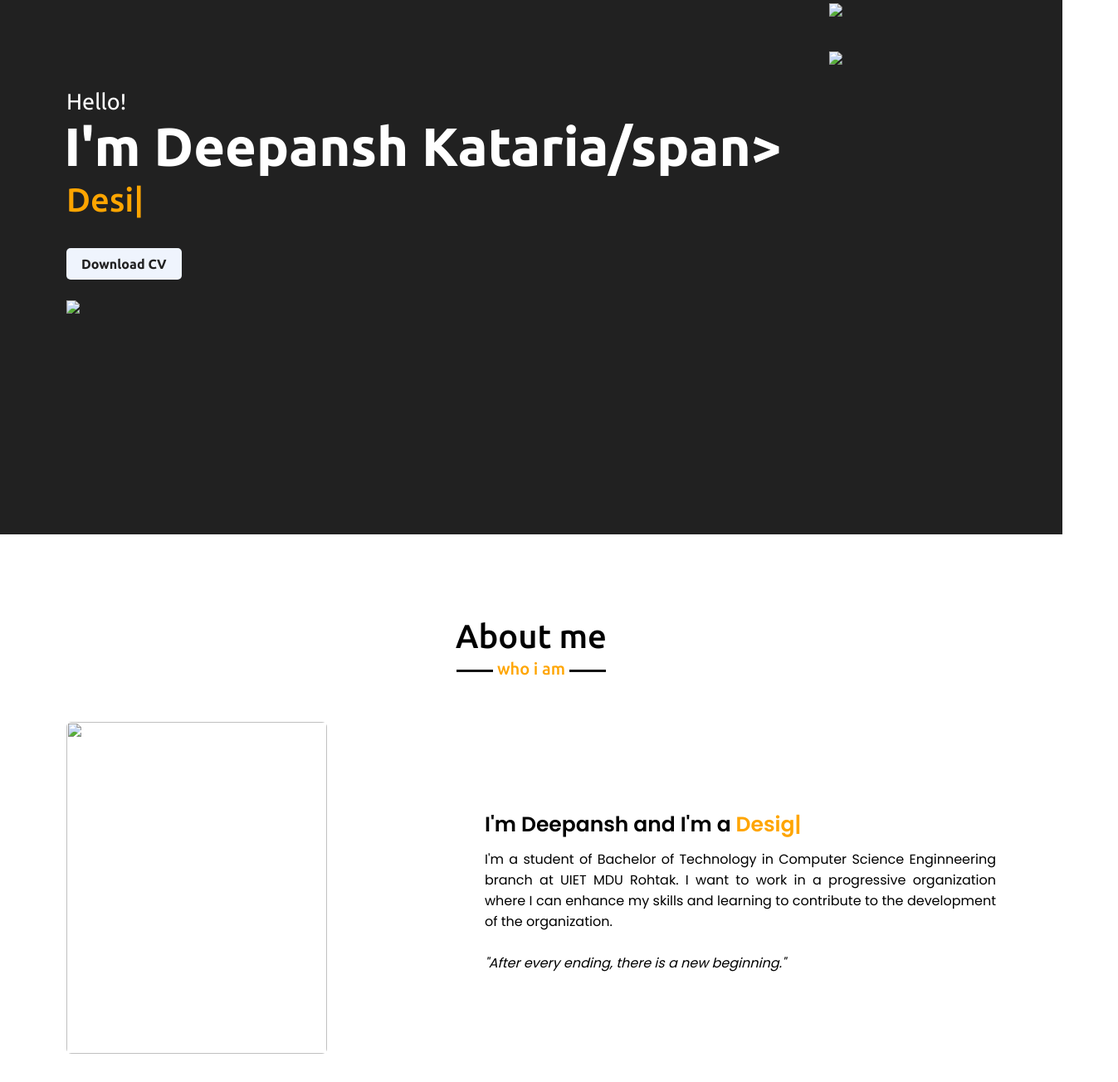
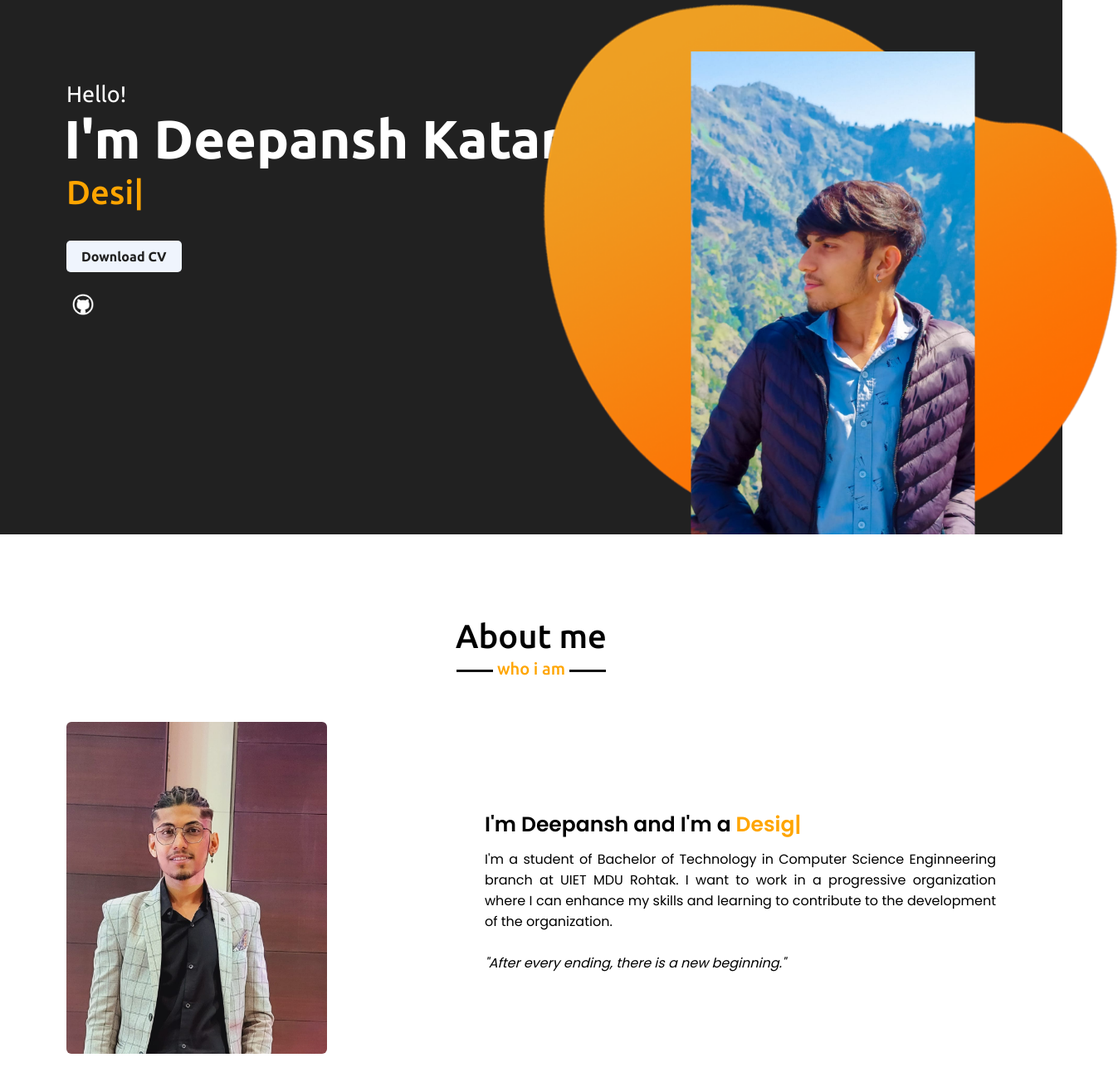
Before and after one commit to deepansh0411/-PORTFOLIO-, a plain HTML site: page index.html in a window 1280 px wide. Shown: the part 156-1460 px from the top of the page at 83% size, 1347 px wide, since content can reach past the window. Drawn offline with nearby package versions, Linux system fonts and the light colour scheme.

Commit message:
Update index.html

```diff
--- a/index.html
+++ b/index.html
@@ -37,20 +37,20 @@
         <div class="max-width">
             <div class="home-content">
                 <div class="text-1">Hello!</div>
-                <div class="text-2">I'm Deepansh <span class="kataria">Kataria/span></div>
+                <div class="text-2">I'm Deepansh <span class="kataria">Kataria</span></div>
                 <div class="text-3"><span class="typing"></span></div>
                 <a class="cv" href="DEEPANSH's RESUME.pdf" target="_blank">Download CV</a>
                 <div class="social">
                     <ul>
-                        <li><a href="https://github.com/deepansh0411" target="_blank"><img id="git" src="github.png"></a></li>
+                        <li><a href="https://github.com/deepansh0411" target="_blank"><img id="git" src="IMAGES/github.png"></a></li>
                     </ul>
                 </div>
             </div>
         </div>
 
         <div class="image">
-            <img src="shape.png" class="shape">
-            <img src="profile.jpeg" class="profile">
+            <img src="IMAGES/shape.png" class="shape">
+            <img src="IMAGES/profile.jpeg" class="profile">
         </div>
     </section>
 
@@ -60,7 +60,7 @@
             <h2 class="title">About me</h2>
             <div class="about-content">
                 <div class="column left">
-                    <img src="pic.jpeg" alt="">
+                    <img src="IMAGES/pic.jpeg" alt="">
                 </div>
                 <div class="column right">
                     <div class="text">I'm Deepansh and I'm a <span class="typing-2"></span></div>
```
